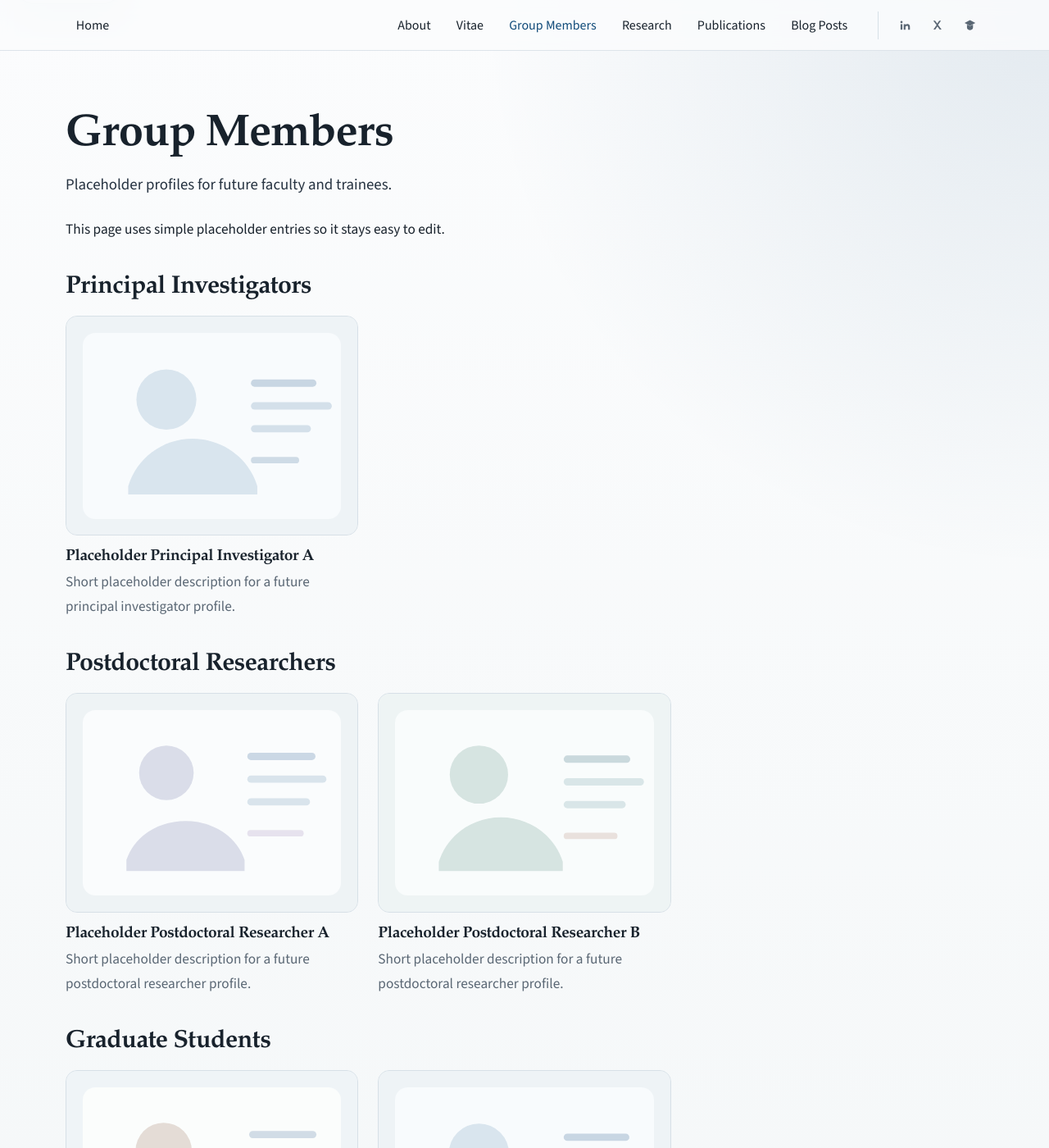
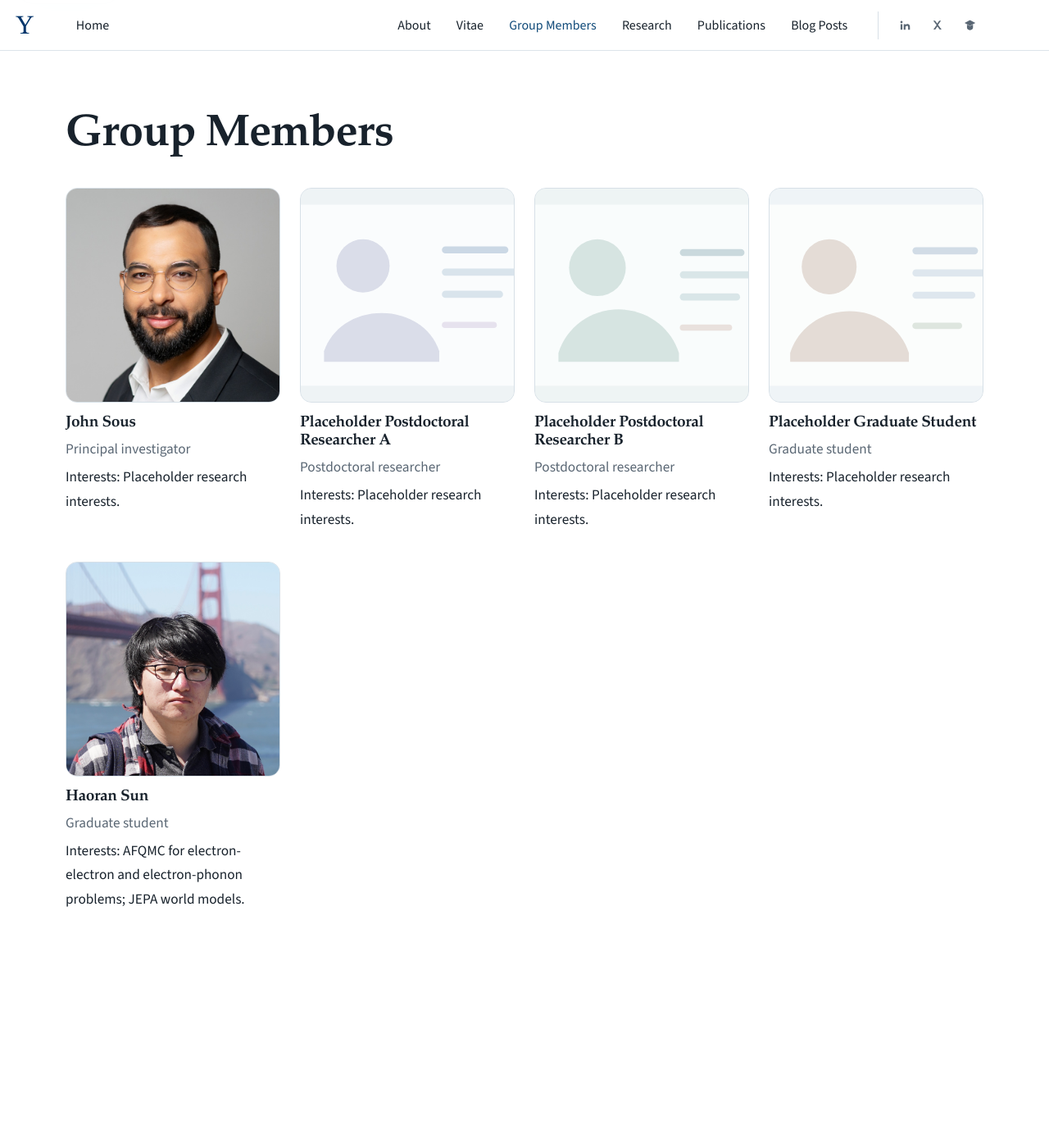
Before and after one commit to jsous/jsous.github.io, a Jekyll site: the page built from pages/people.md, in a window 1280 px wide and 1400 px high. Shown: the whole window at 82% size. Built offline with Jekyll 4.4.1, drawn with Linux system fonts in a browser that asks for light colours; some of the changed text lies outside the part shown.

Commit message:
Update lab site and add physics blog post

```diff
--- a/_includes/header.html
+++ b/_includes/header.html
@@ -1,6 +1,11 @@
 <header class="site-header">
   <div class="container site-header__inner">
-    <a class="site-nav__link site-nav__link--home" href="{{ '/' | relative_url }}"{% if page.url == '/' %} aria-current="page"{% endif %}>Home</a>
+    <div class="site-header__brand">
+      <a class="yale-mark" href="https://www.yale.edu/" rel="noreferrer" aria-label="Yale University" title="Yale University">
+        <span aria-hidden="true">Y</span>
+      </a>
+      <a class="site-nav__link site-nav__link--home" href="{{ '/' | relative_url }}"{% if page.url == '/' %} aria-current="page"{% endif %}>Home</a>
+    </div>
 
     <nav class="site-nav" aria-label="Primary">
       <div class="site-nav__group">
--- a/assets/css/style.scss
+++ b/assets/css/style.scss
@@ -2,8 +2,16 @@
 ---
 @import url("https://fonts.googleapis.com/css2?family=Source+Sans+3:wght@400;500;600&display=swap");
 
+@font-face {
+  font-family: "YaleNew";
+  src: url("../fonts/yalenew-roman-webfont.woff2") format("woff2");
+  font-style: normal;
+  font-weight: 400;
+  font-display: swap;
+}
+
 :root {
-  --bg: #f4f7f8;
+  --bg: #ffffff;
   --surface: rgba(255, 255, 255, 0.9);
   --surface-strong: #ffffff;
   --text: #18222c;
@@ -34,9 +42,7 @@ body {
   color: var(--text);
   font-family: "Source Sans 3", "Helvetica Neue", Helvetica, Arial, sans-serif;
   line-height: 1.7;
-  background:
-    radial-gradient(circle at top right, rgba(17, 75, 122, 0.1), transparent 32%),
-    linear-gradient(180deg, #fbfcfd 0%, var(--bg) 100%);
+  background: var(--bg);
 }
 
 img {
@@ -104,7 +110,7 @@ p {
   top: 0;
   z-index: 10;
   backdrop-filter: blur(10px);
-  background: rgba(251, 252, 253, 0.85);
+  background: rgba(255, 255, 255, 0.92);
   border-bottom: 1px solid rgba(215, 224, 231, 0.85);
 }
 
@@ -114,6 +120,37 @@ p {
   justify-content: space-between;
   gap: 1.5rem;
   padding: 0.72rem 0;
+}
+
+.site-header__brand {
+  position: relative;
+  display: flex;
+  align-items: center;
+  flex-shrink: 0;
+}
+
+.yale-mark {
+  position: absolute;
+  right: calc(100% + 0.75rem);
+  display: inline-flex;
+  align-items: center;
+  justify-content: flex-start;
+  width: 3rem;
+  height: 2rem;
+  color: #00356b;
+  font-family: "YaleNew", "Iowan Old Style", Georgia, serif;
+  font-size: 2.1rem;
+  line-height: 1;
+  text-decoration: none;
+}
+
+.yale-mark:hover {
+  color: #00356b;
+}
+
+.yale-mark:focus-visible {
+  outline: 3px solid rgba(17, 75, 122, 0.35);
+  outline-offset: 3px;
 }
 
 .site-nav {
@@ -304,7 +341,7 @@ p {
   font-size: clamp(2.2rem, 5vw, 3.4rem);
 }
 
-.page-copy > :not(.people-section) {
+.page-copy > * {
   max-width: var(--measure);
 }
 
@@ -312,19 +349,111 @@ p {
   margin-bottom: 0;
 }
 
-.people-section {
+.post,
+.post-list {
+  max-width: var(--measure);
+}
+
+.post-header {
+  margin-bottom: 2.5rem;
+}
+
+.post-header h1 {
+  max-width: 18ch;
+  margin-bottom: 0.8rem;
+  font-size: clamp(2.4rem, 6vw, 4rem);
+}
+
+.post-subtitle {
+  max-width: 52rem;
+  margin-bottom: 0.7rem;
+  color: #3f3f3f;
+  font-family: "Iowan Old Style", "Palatino Linotype", "Book Antiqua", Georgia, serif;
+  font-size: 1.25rem;
+  line-height: 1.5;
+}
+
+.post-meta {
+  color: var(--muted);
+  font-size: 0.95rem;
+}
+
+.post-copy h2 {
+  margin: 2.75rem 0 1rem;
+  padding-bottom: 0.35rem;
+  border-bottom: 1px solid var(--border);
+  font-size: clamp(1.55rem, 3vw, 1.9rem);
+}
+
+.post-copy blockquote {
+  margin: 1.75rem 0;
+  padding-left: 1.25rem;
+  border-left: 3px solid var(--border);
+  color: #3f3f3f;
+  font-family: "Iowan Old Style", "Palatino Linotype", "Book Antiqua", Georgia, serif;
+  font-size: 1.08em;
+}
+
+.post-copy table {
+  width: 100%;
+  margin: 1.75rem 0;
+  border-collapse: collapse;
+  font-size: 0.95rem;
+}
+
+.post-copy th,
+.post-copy td {
+  padding: 0.65rem 0.75rem;
+  border-bottom: 1px solid var(--border);
+  text-align: left;
+}
+
+.post-copy th {
+  font-weight: 600;
+}
+
+.post-list {
   margin-top: 2.5rem;
 }
 
-.people-section > h2 {
-  margin-bottom: 1rem;
-  font-size: clamp(1.5rem, 3vw, 1.9rem);
+.post-list__item {
+  padding: 1.5rem 0;
+  border-top: 1px solid var(--border);
+}
+
+.post-list__item h2 {
+  margin: 0.25rem 0 0.5rem;
+  font-size: clamp(1.4rem, 3vw, 1.75rem);
+}
+
+.post-list__item h2 a {
+  color: var(--text);
+  text-decoration: none;
+}
+
+.post-list__item h2 a:hover {
+  color: var(--accent);
+}
+
+.post-list__item time {
+  color: var(--muted);
+  font-size: 0.9rem;
+}
+
+.post-list__item p {
+  margin-bottom: 0;
+  color: var(--muted);
 }
 
 .people-grid {
   display: grid;
-  grid-template-columns: repeat(3, minmax(0, 1fr));
-  gap: 1.5rem;
+  grid-template-columns: repeat(4, minmax(0, 1fr));
+  gap: 2rem 1.5rem;
+  margin: 2rem 0 0;
+}
+
+.page-copy > .people-grid {
+  max-width: none;
 }
 
 .person-card {
@@ -333,7 +462,7 @@ p {
 
 .person-card img {
   width: 100%;
-  aspect-ratio: 4 / 3;
+  aspect-ratio: 1 / 1;
   object-fit: cover;
   margin-bottom: 0.9rem;
   border: 1px solid var(--border);
@@ -341,13 +470,16 @@ p {
   background: linear-gradient(180deg, #edf4f7 0%, #e3ebf0 100%);
 }
 
-.person-card h3 {
+.person-card h2 {
   margin-bottom: 0.35rem;
   font-size: 1.2rem;
 }
 
 .person-card p {
-  margin-bottom: 0;
+  margin-bottom: 0.3rem;
+}
+
+.person-card__role {
   color: var(--muted);
 }
 
@@ -372,6 +504,13 @@ p {
   .site-nav {
     width: 100%;
     justify-content: space-between;
+  }
+
+  .yale-mark {
+    right: calc(100% + 0.1rem);
+    width: 1.65rem;
+    height: 1.1rem;
+    font-size: 1.25rem;
   }
 
   .site-nav__group--external {
@@ -410,4 +549,9 @@ p {
   .page-shell {
     padding: 1.5rem;
   }
+
+  .post-copy table {
+    display: block;
+    overflow-x: auto;
+  }
 }
--- a/pages/people.md
+++ b/pages/people.md
@@ -2,52 +2,41 @@
 layout: page
 title: Group Members
 permalink: /group-members/
-lead: Placeholder profiles for future faculty and trainees.
 ---
 
-This page uses simple placeholder entries so it stays easy to edit.
+<div class="people-grid">
+  <article class="person-card">
+    <img src="{{ '/assets/images/members/jsous.jpg' | relative_url }}" alt="Portrait of John Sous." width="640" height="640">
+    <h2>John Sous</h2>
+    <p class="person-card__role">Principal investigator</p>
+    <p>Interests: Placeholder research interests.</p>
+  </article>
 
-<section class="people-section">
-  <h2>Principal Investigators</h2>
-  <div class="people-grid">
-    <article class="person-card">
-      <img src="{{ '/assets/images/member-placeholder-a.svg' | relative_url }}" alt="Placeholder portrait for a future principal investigator profile." width="640" height="480">
-      <h3>Placeholder Principal Investigator A</h3>
-      <p>Short placeholder description for a future principal investigator profile.</p>
-    </article>
-  </div>
-</section>
+  <article class="person-card">
+    <img src="{{ '/assets/images/member-placeholder-c.svg' | relative_url }}" alt="Placeholder portrait for a postdoctoral researcher." width="640" height="480">
+    <h2>Placeholder Postdoctoral Researcher A</h2>
+    <p class="person-card__role">Postdoctoral researcher</p>
+    <p>Interests: Placeholder research interests.</p>
+  </article>
 
-<section class="people-section">
-  <h2>Postdoctoral Researchers</h2>
-  <div class="people-grid">
-    <article class="person-card">
-      <img src="{{ '/assets/images/member-placeholder-c.svg' | relative_url }}" alt="Placeholder portrait for a future postdoctoral researcher profile." width="640" height="480">
-      <h3>Placeholder Postdoctoral Researcher A</h3>
-      <p>Short placeholder description for a future postdoctoral researcher profile.</p>
-    </article>
+  <article class="person-card">
+    <img src="{{ '/assets/images/member-placeholder-d.svg' | relative_url }}" alt="Placeholder portrait for a postdoctoral researcher." width="640" height="480">
+    <h2>Placeholder Postdoctoral Researcher B</h2>
+    <p class="person-card__role">Postdoctoral researcher</p>
+    <p>Interests: Placeholder research interests.</p>
+  </article>
 
-    <article class="person-card">
-      <img src="{{ '/assets/images/member-placeholder-d.svg' | relative_url }}" alt="Placeholder portrait for a future postdoctoral researcher profile." width="640" height="480">
-      <h3>Placeholder Postdoctoral Researcher B</h3>
-      <p>Short placeholder description for a future postdoctoral researcher profile.</p>
-    </article>
-  </div>
-</section>
+  <article class="person-card">
+    <img src="{{ '/assets/images/member-placeholder-b.svg' | relative_url }}" alt="Placeholder portrait for a graduate student." width="640" height="480">
+    <h2>Placeholder Graduate Student</h2>
+    <p class="person-card__role">Graduate student</p>
+    <p>Interests: Placeholder research interests.</p>
+  </article>
 
-<section class="people-section">
-  <h2>Graduate Students</h2>
-  <div class="people-grid">
-    <article class="person-card">
-      <img src="{{ '/assets/images/member-placeholder-b.svg' | relative_url }}" alt="Placeholder portrait for a future graduate student profile." width="640" height="480">
-      <h3>Placeholder Graduate Student A</h3>
-      <p>Short placeholder description for a future graduate student profile.</p>
-    </article>
-
-    <article class="person-card">
-      <img src="{{ '/assets/images/member-placeholder-a.svg' | relative_url }}" alt="Placeholder portrait for a future graduate student profile." width="640" height="480">
-      <h3>Placeholder Graduate Student B</h3>
-      <p>Short placeholder description for a future graduate student profile.</p>
-    </article>
-  </div>
-</section>
+  <article class="person-card">
+    <img src="{{ '/assets/images/members/hsun.jpg' | relative_url }}" alt="Portrait of Haoran Sun." width="1522" height="1522">
+    <h2>Haoran Sun</h2>
+    <p class="person-card__role">Graduate student</p>
+    <p>Interests: AFQMC for electron-electron and electron-phonon problems; JEPA world models.</p>
+  </article>
+</div>
```
Also changed, not shown: _layouts/post.html (added, +17 -0 lines), _posts/2026-09-11-is-physics-dead.md (added, +115 -0 lines), pages/blog-posts.md (+9 -4 lines), assets/fonts/yalenew-roman-webfont.woff2 (added), assets/images/members/hsun.jpg (added), assets/images/members/jsous.jpg (added), 1 other file.
